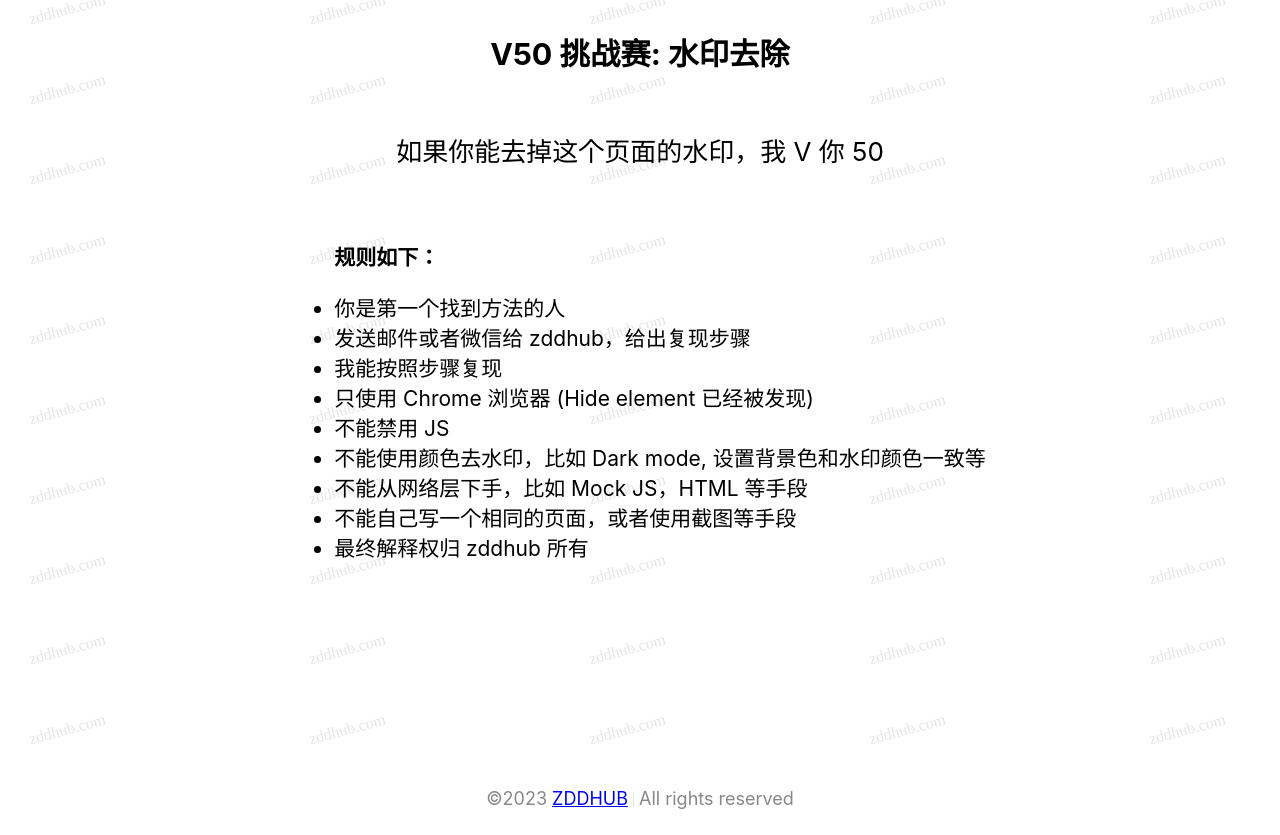
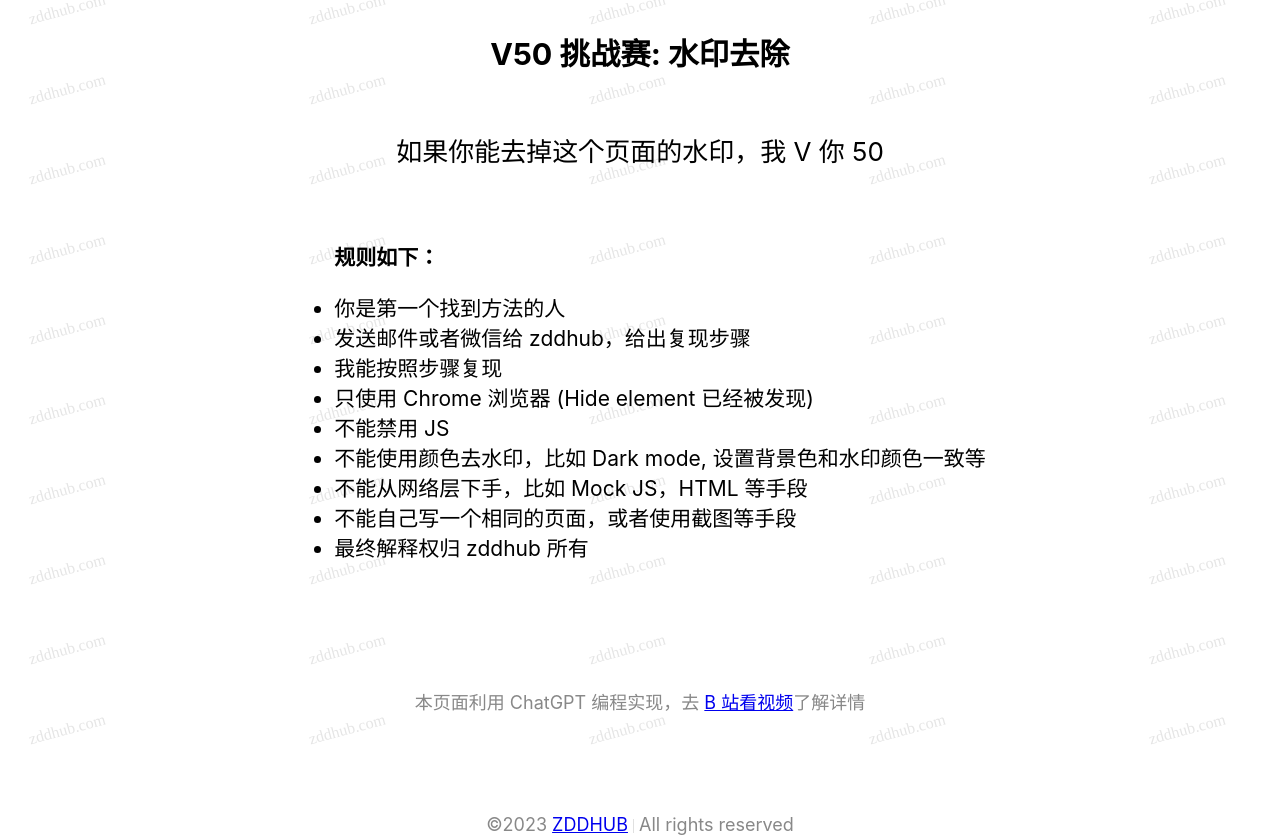
Before and after one commit to zddhub/watermark, a React (Create React App) app: page / in a window 1280 px wide. Before the commit the page ends 809 px from the top, so only its background shows below. Built offline with nearby package versions, Linux system fonts and the light colour scheme.

Commit message:
Add video link

```diff
--- a/src/App.css
+++ b/src/App.css
@@ -31,7 +31,7 @@
 }
 
 .copyright {
-  margin-top: 200px;
+  margin-top: 100px;
   font-size: calc(2px + 2vmin);
   color: #888;
 }
@@ -61,3 +61,11 @@
     transform: rotate(360deg);
   }
 }
+
+.video {
+  margin-bottom: 100px;
+}
+
+.typo-small {
+  font-size: calc(2px + 2vmin);
+}
--- a/src/App.js
+++ b/src/App.js
@@ -20,11 +20,16 @@
           <li className="rule">最终解释权归 zddhub 所有</li>
         </ul>
 
-          <div className="copyright typo-small">
-            <span className="copyright">&copy;2023 <a className="link" href="https://www.zddhub.com">ZDDHUB</a> </span>
-            <span className="bar"></span>
-            <span> All rights reserved</span>
+        <div className="copyright typo-small">
+
+          <div className="video typo-small">
+            <span>本页面利用 ChatGPT 编程实现，去 <a className="link" href="https://www.bilibili.com/video/BV1Ak4y147t6">B 站看视频</a>了解详情</span>
           </div>
+
+          <span className="copyright">&copy;2023 <a className="link" href="https://www.zddhub.com">ZDDHUB</a> </span>
+          <span className="bar"></span>
+          <span> All rights reserved</span>
+        </div>
       </header>
     </div>
   );
```
